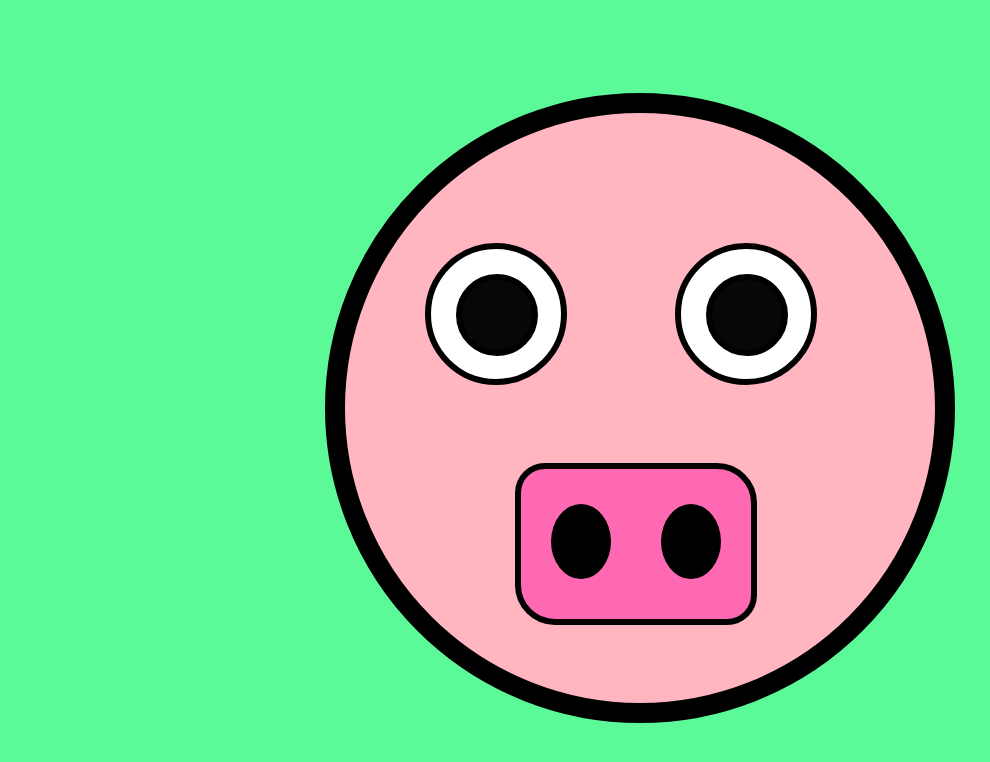
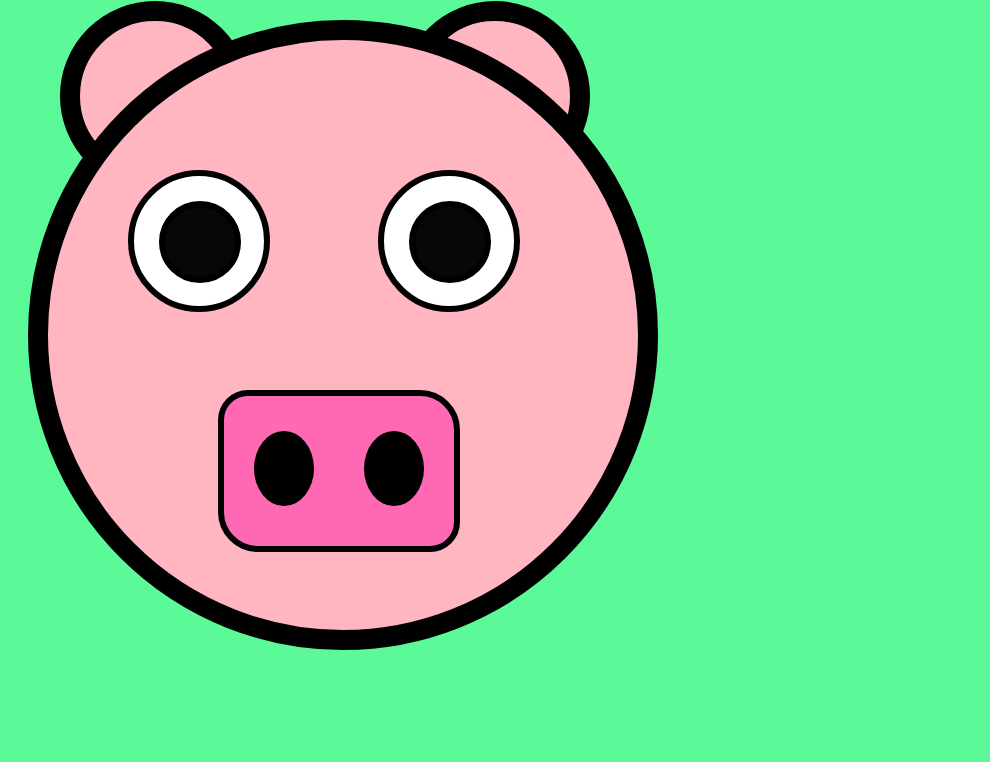
Before and after one commit to Lekhasrik/PigFaceHTML, a plain HTML site: page index.html in a window 1280 px wide. Shown: the whole page, without its empty margins (0-990 px from the left). Drawn offline with Linux system fonts and the light colour scheme.

Commit message:
Add files via upload

```diff
--- a/index.html
+++ b/index.html
@@ -7,13 +7,13 @@
     <link rel="stylesheet" href="style.css">
 </head>
 <body>
-
+    <div class="ears">
+            <div class="left_ear"></div>
+            <div class="right_ear"></div>
+        </div>
 
     <div class="face">
-        <!-- <div class="ears">
-            <div class="left_ear"></div>
-            <div class="right_ear"></div>
-        </div>  -->
+
 
         <div class="eyes">
             <div class="left_eye">
--- a/style.css
+++ b/style.css
@@ -1,8 +1,8 @@
 body {
-    display: flex;
+    /* display: flex;
     justify-content: center;
     align-items: center;
-    height: 100vh;
+    height: 100vh; */
     background-color: rgba(10, 246, 100, 0.663);
 }
 
@@ -31,8 +31,8 @@ body {
     border-width: 20px;
     border-radius: 50%;
     background-color: lightpink;
-    /* top:1px; */
-    /* left: 10px; */
+    top:1px;
+    left: 60px;
     /* z-index:2;
     overflow: hidden; */
 }
@@ -45,9 +45,9 @@ body {
     border-width: 20px;
     border-radius: 50%;
     background-color: lightpink;
-    /* top:1px; */
-    /* left: 320px;
-    z-index:2; */
+    top:1px;
+    left: 400px;
+    /*z-index:2; */
 }
 .left_eye{
     position: absolute;
```
